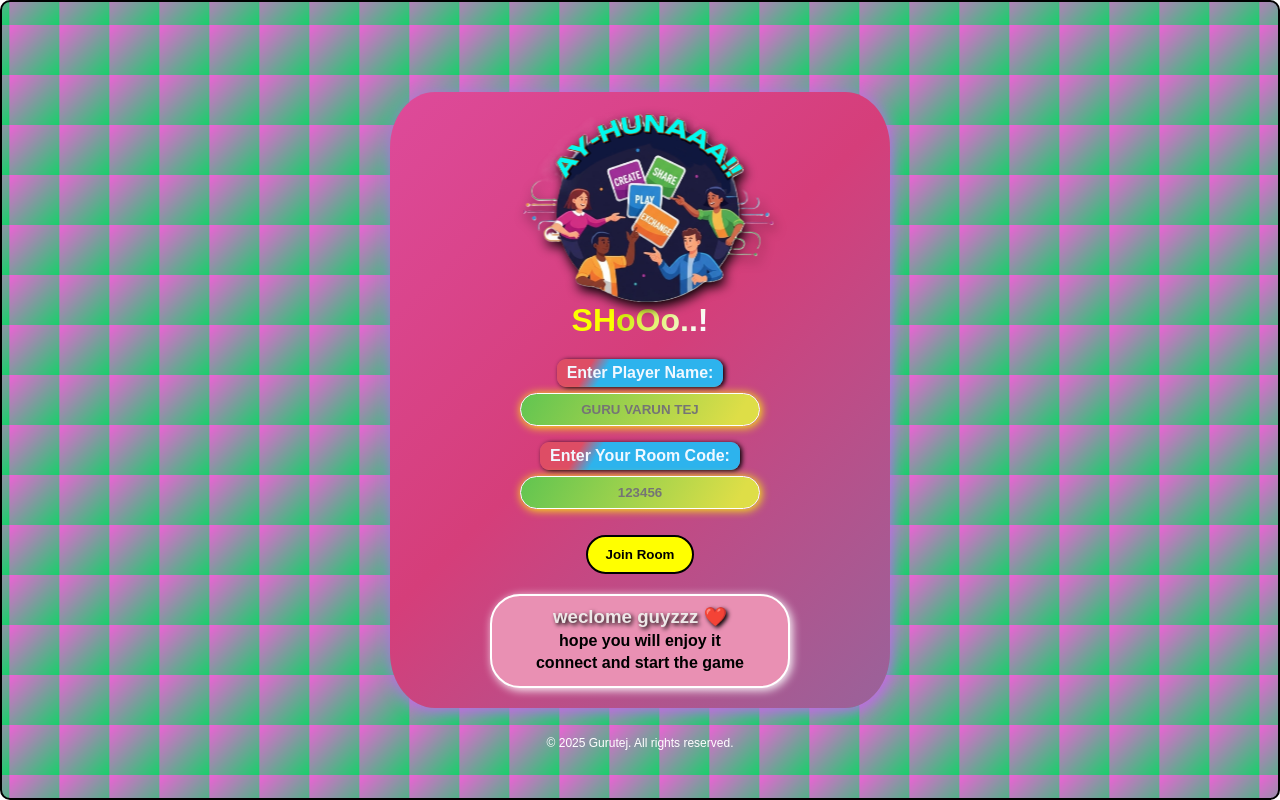
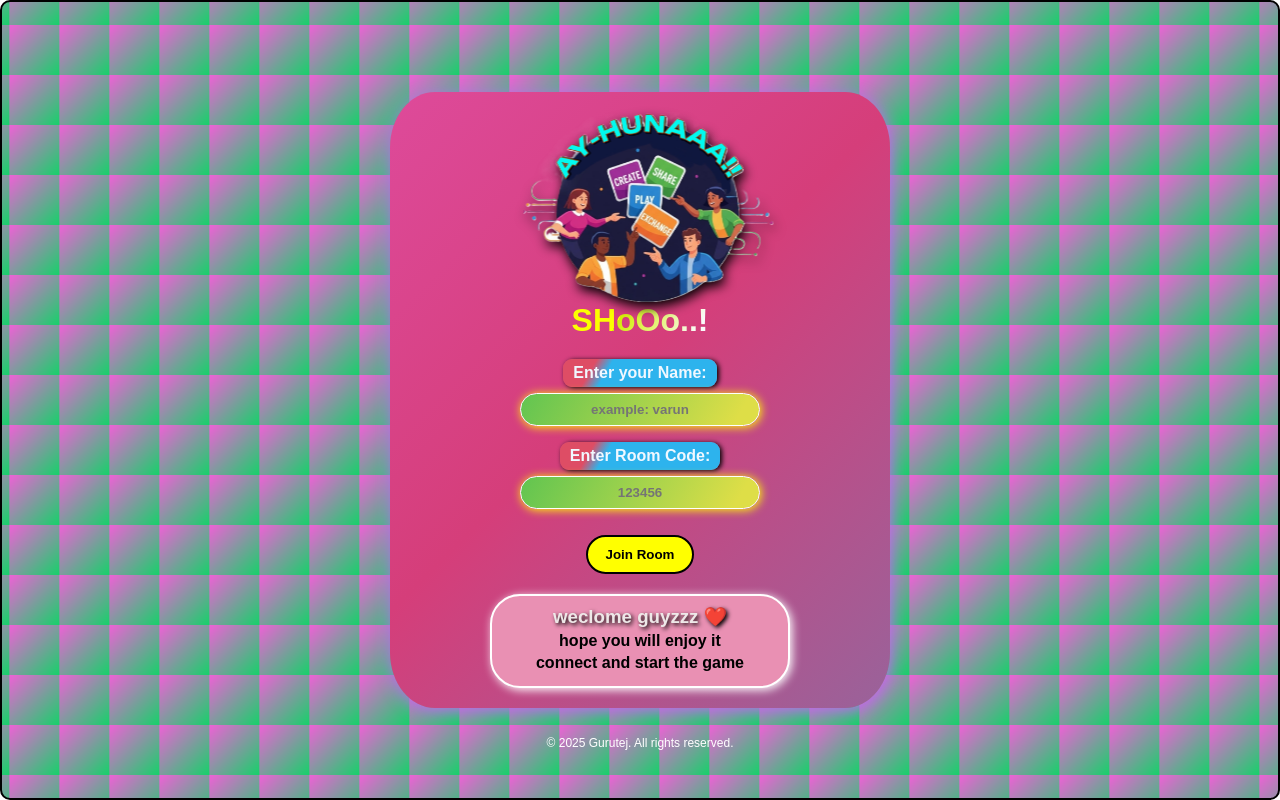
Before and after one commit to gurutej08/Ay-huna.., a React (Vite) app: page /lobby in a window 1280 px wide. Built offline with nearby package versions, Linux system fonts and the light colour scheme; no server answers.

Commit message:
placeholder change

```diff
--- a/src/chitti/Lobby.jsx
+++ b/src/chitti/Lobby.jsx
@@ -76,8 +76,8 @@ const {
       </div>
       <form  className='lobby-form' onSubmit={handleSubmit(submitform)}>
         <div className="playername">
-          <label className='labels'>Enter Player Name:</label>
-          <input className='inpt2' type="text" onClick={handleclick1} style={{...Inputcolor1, ...a1}} placeholder='GURU VARUN TEJ'
+          <label className='labels'>Enter your Name:</label>
+          <input className='inpt2' type="text" onClick={handleclick1} style={{...Inputcolor1, ...a1}} placeholder='example: varun'
           {...register('playername',{required: true ,
           minLength:{value:4,message:"name should have min 4 character"},
           pattern: { value: /^[A-Za-z]+$/, message: "only alphabets allowed" }
@@ -85,7 +85,7 @@ const {
           {errors.playername && <p className='error1'>{errors.playername.message}</p>}
         </div>
         <div className="room-code">
-          <label className='labels'>Enter Your Room Code:</label>
+          <label className='labels'>Enter Room Code:</label>
           <input className='inpt1' onClick={handleclick} style={{ ...Inputcolor, ...a}} type="text" placeholder='123456'
           {...register('roomcode',{ required: true,
           pattern: { value: /^[0-9]{6}$/, message: "room code must be 6 digits" }
```
